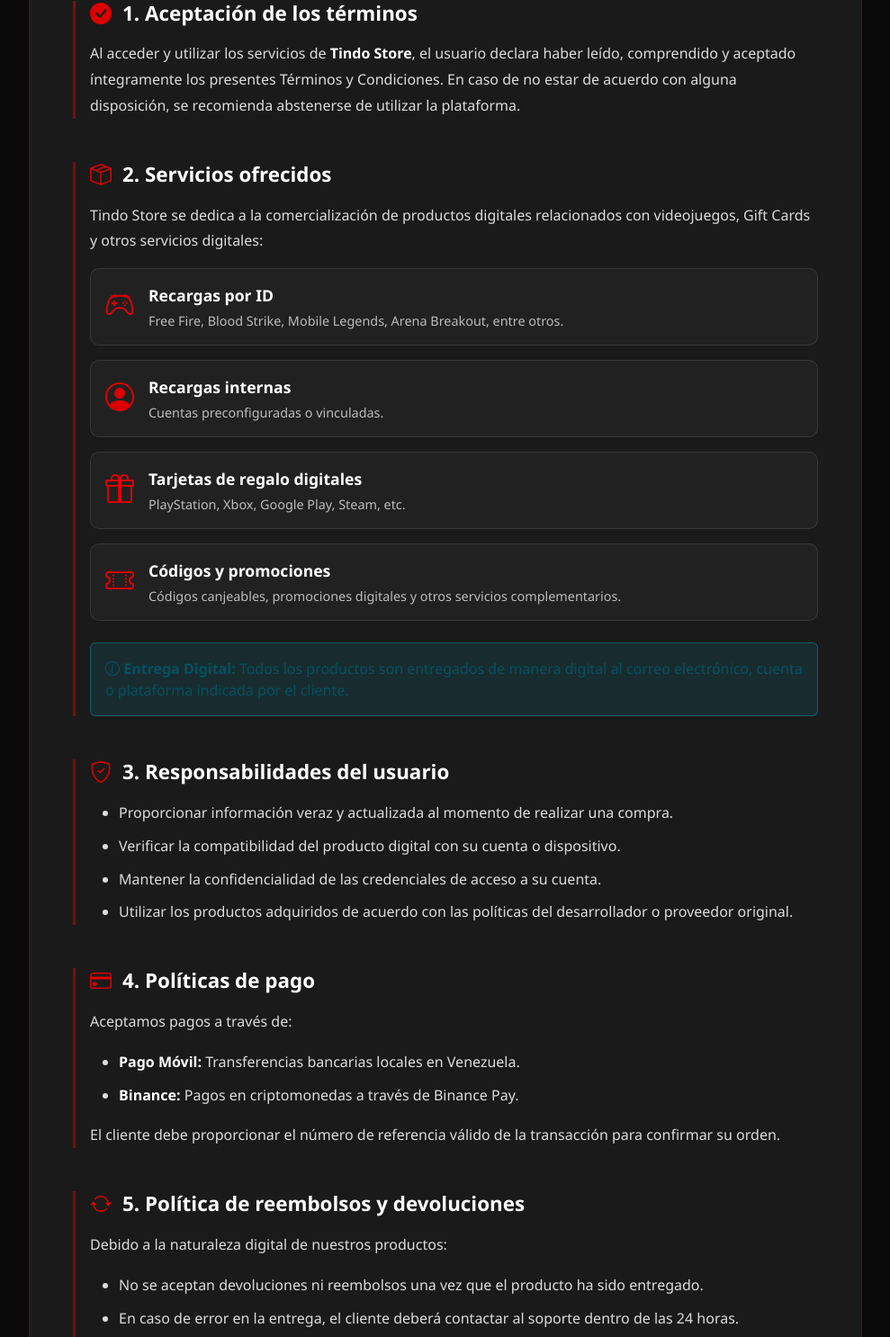
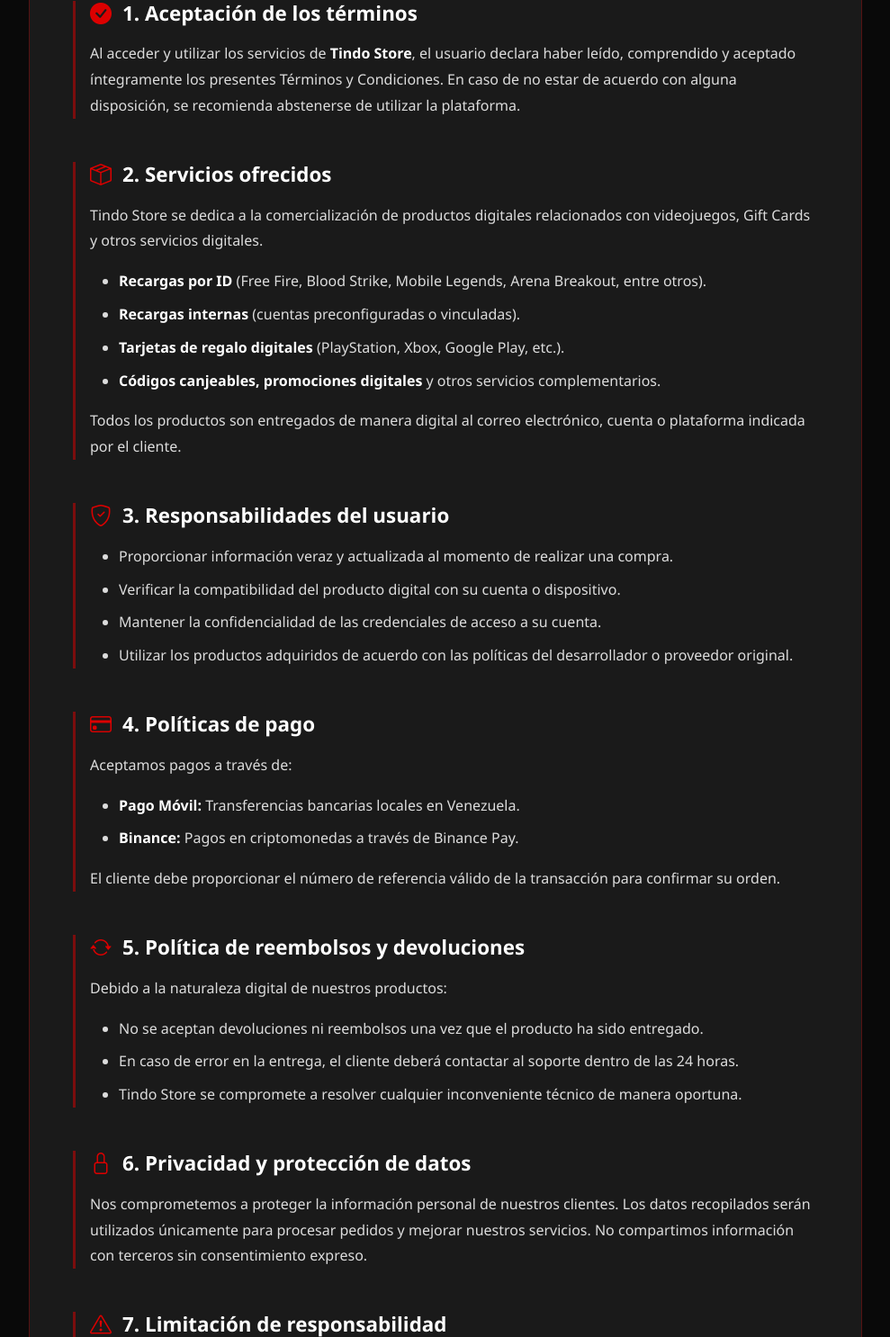
Before and after one commit to tindostore1-max/Tindostore, a Flask app: page /terminos in a window 1280 px wide. Shown: the part 300-1786 px from the top of the page at 90% size, without its empty margins (145-1134 px from the left). Run offline with Flask 3, Linux system fonts and the light colour scheme; data comes from the database, SQL or seed files in the repository.

Commit message:
Update: Simplificar formato de sección Servicios en Términos y Condiciones

```diff
--- a/templates/terminos.html
+++ b/templates/terminos.html
@@ -32,48 +32,19 @@
                         </h3>
                         <p class="section-content mb-3">
                             Tindo Store se dedica a la comercialización de productos digitales relacionados con videojuegos,
-                            Gift Cards y otros servicios digitales:
+                            Gift Cards y otros servicios digitales.
                         </p>
 
-                        <div class="servicios-list">
-                            <div class="servicio-item">
-                                <i class="bi bi-controller"></i>
-                                <div>
-                                    <strong>Recargas por ID</strong>
-                                    <p>Free Fire, Blood Strike, Mobile Legends, Arena Breakout, entre otros.</p>
-                                </div>
-                            </div>
+                        <ul class="section-content">
+                            <li><strong>Recargas por ID</strong> (Free Fire, Blood Strike, Mobile Legends, Arena Breakout, entre otros).</li>
+                            <li><strong>Recargas internas</strong> (cuentas preconfiguradas o vinculadas).</li>
+                            <li><strong>Tarjetas de regalo digitales</strong> (PlayStation, Xbox, Google Play, etc.).</li>
+                            <li><strong>Códigos canjeables, promociones digitales</strong> y otros servicios complementarios.</li>
+                        </ul>
 
-                            <div class="servicio-item">
-                                <i class="bi bi-person-circle"></i>
-                                <div>
-                                    <strong>Recargas internas</strong>
-                                    <p>Cuentas preconfiguradas o vinculadas.</p>
-                                </div>
-                            </div>
-
-                            <div class="servicio-item">
-                                <i class="bi bi-gift"></i>
-                                <div>
-                                    <strong>Tarjetas de regalo digitales</strong>
-                                    <p>PlayStation, Xbox, Google Play, Steam, etc.</p>
-                                </div>
-                            </div>
-
-                            <div class="servicio-item">
-                                <i class="bi bi-ticket-perforated"></i>
-                                <div>
-                                    <strong>Códigos y promociones</strong>
-                                    <p>Códigos canjeables, promociones digitales y otros servicios complementarios.</p>
-                                </div>
-                            </div>
-                        </div>
-
-                        <div class="alert alert-info mt-4" style="background: rgba(13, 202, 240, 0.1); border-color: rgba(13, 202, 240, 0.3);">
-                            <i class="bi bi-info-circle"></i>
-                            <strong>Entrega Digital:</strong> Todos los productos son entregados de manera digital al correo electrónico,
-                            cuenta o plataforma indicada por el cliente.
-                        </div>
+                        <p class="section-content mt-3">
+                            Todos los productos son entregados de manera digital al correo electrónico, cuenta o plataforma indicada por el cliente.
+                        </p>
                     </div>
 
                     <!-- Sección 3 -->
```
